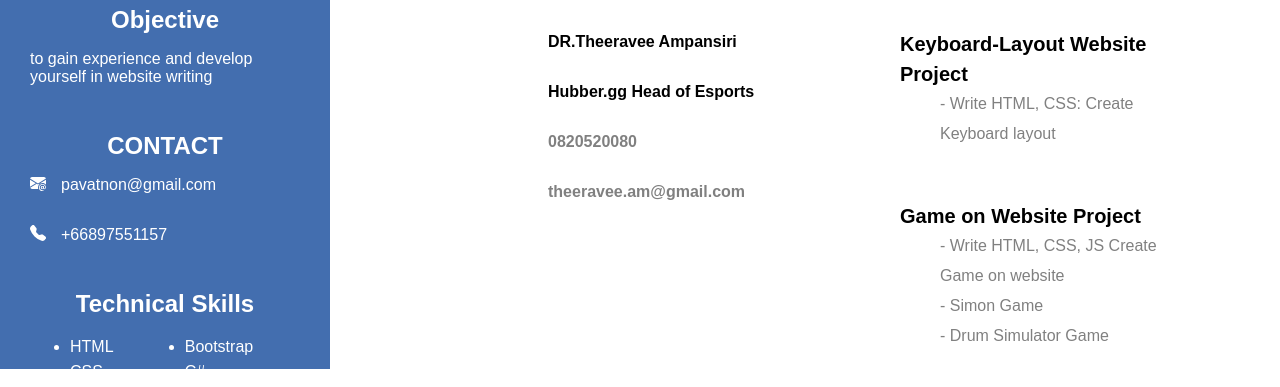
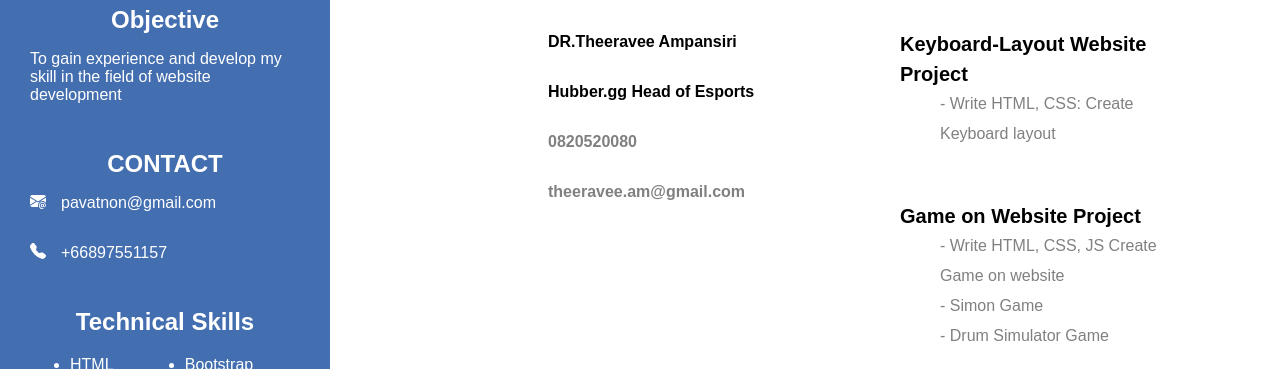
Before and after one commit to Drakzone123/Portfolio, a plain HTML site: page index.html in a window 1280 px wide. Shown: the part 431-818 px from the top of the page. Drawn offline with nearby package versions, Linux system fonts and the light colour scheme.

Commit message:
FixedWord

```diff
--- a/index.html
+++ b/index.html
@@ -22,7 +22,7 @@
                 <div class="objective-info">
                     <h2>Objective</h2>
                     <div>
-                        <p>to gain experience and develop yourself in website writing
+                        <p>To gain experience and develop my skill in the field of website development
                         </p>
                     </div>
                 </div>
```
